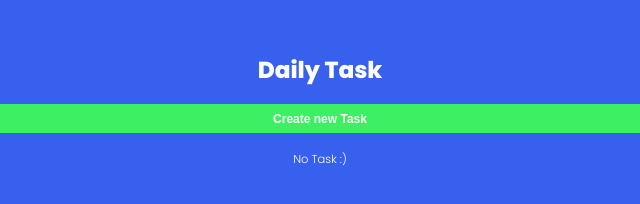
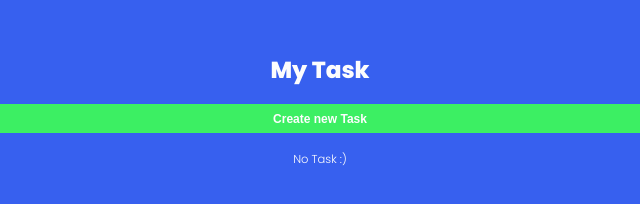
Before and after one commit to cryzepy/daily-task, a plain HTML site: page index.html in a window 1280 px wide. Shown: the full height of the page, 320-960 px from the left. Drawn offline with nearby package versions, Linux system fonts and the light colour scheme.

Commit message:
Update index.html

```diff
--- a/index.html
+++ b/index.html
@@ -16,7 +16,7 @@
         <button class="btn-insert" id="btn-insert-key">INSERT</button>
       </div>
       <div class="content" id="content">
-        <h1 class="heading">Daily Task</h1>
+        <h1 class="heading">My Task</h1>
         <button class="btn-create" id="btn-create">Create new Task</button>
         <div class="tasks" id="tasks"></div>
       </div>
```
